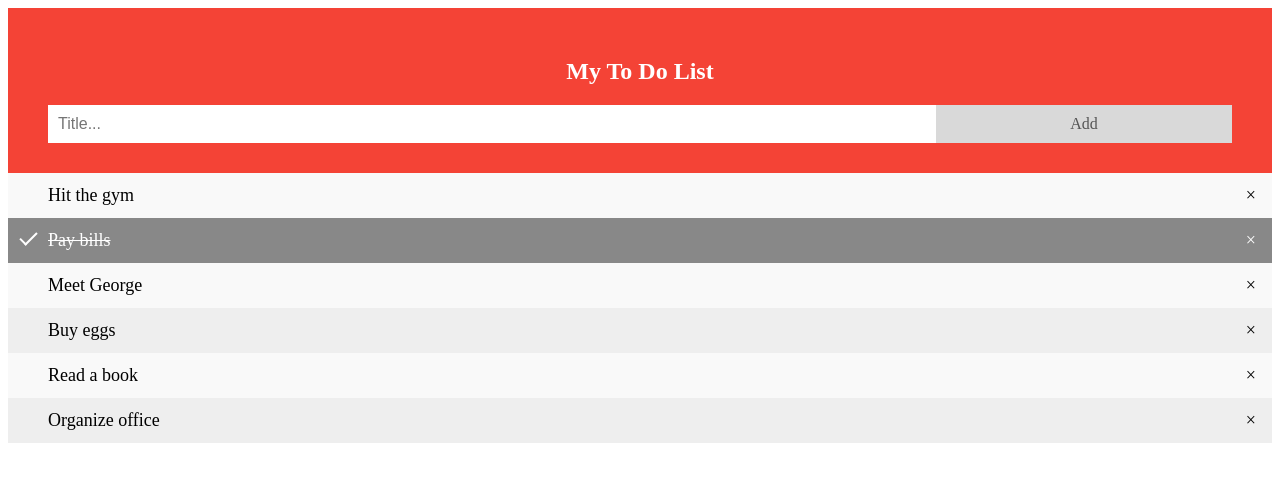
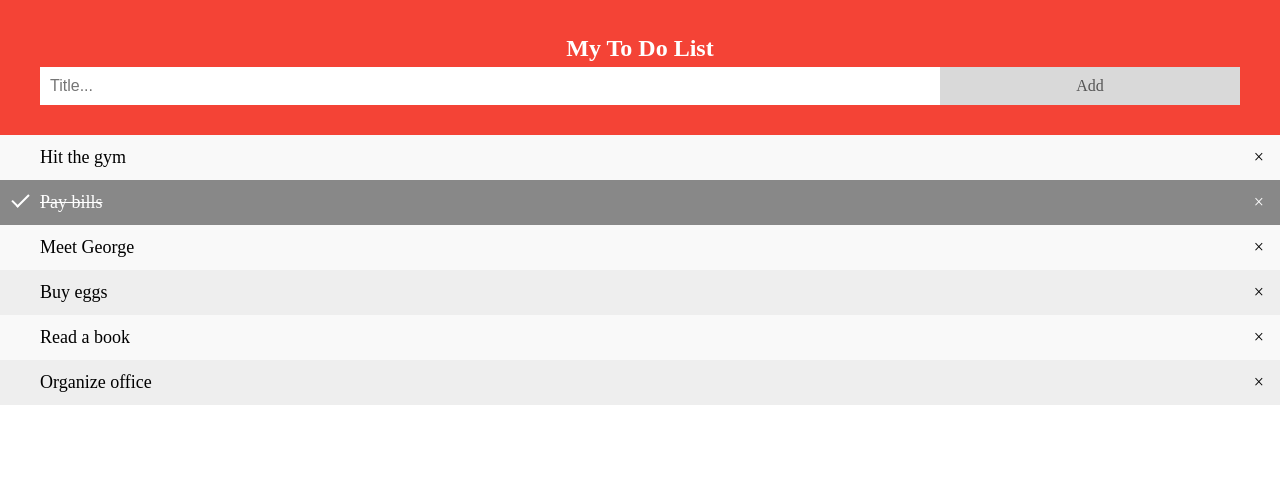
Before and after one commit to amandacot/AssignmentTracker, a plain HTML site: page index.html in a window 1280 px wide. Both pictures are taken after a click on the element "Add". Drawn offline with Linux system fonts and the light colour scheme.

Commit message:
Update index.html

```diff
--- a/index.html
+++ b/index.html
@@ -1,16 +1,137 @@
 <!DOCTYPE html>
 <html>
+<head>
+<meta name="viewport" content="width=device-width, initial-scale=1">
+<style>
+body {
+  margin: 0;
+  min-width: 250px;
+}
 
+/* Include the padding and border in an element's total width and height */
+* {
+  box-sizing: border-box;
+}
+
+/* Remove margins and padding from the list */
+ul {
+  margin: 0;
+  padding: 0;
+}
+
+/* Style the list items */
+ul li {
+  cursor: pointer;
+  position: relative;
+  padding: 12px 8px 12px 40px;
+  list-style-type: none;
+  background: #eee;
+  font-size: 18px;
+  transition: 0.2s;
+
+  /* make the list items unselectable */
+  -webkit-user-select: none;
+  -moz-user-select: none;
+  -ms-user-select: none;
+  user-select: none;
+}
+
+/* Set all odd list items to a different color (zebra-stripes) */
+ul li:nth-child(odd) {
+  background: #f9f9f9;
+}
+
+/* Darker background-color on hover */
+ul li:hover {
+  background: #ddd;
+}
+
+/* When clicked on, add a background color and strike out text */
+ul li.checked {
+  background: #888;
+  color: #fff;
+  text-decoration: line-through;
+}
+
+/* Add a "checked" mark when clicked on */
+ul li.checked::before {
+  content: '';
+  position: absolute;
+  border-color: #fff;
+  border-style: solid;
+  border-width: 0 2px 2px 0;
+  top: 10px;
+  left: 16px;
+  transform: rotate(45deg);
+  height: 15px;
+  width: 7px;
+}
+
+/* Style the close button */
+.close {
+  position: absolute;
+  right: 0;
+  top: 0;
+  padding: 12px 16px 12px 16px;
+}
+
+.close:hover {
+  background-color: #f44336;
+  color: white;
+}
+
+/* Style the header */
+.header {
+  background-color: #f44336;
+  padding: 30px 40px;
+  color: white;
+  text-align: center;
+}
+
+/* Clear floats after the header */
+.header:after {
+  content: "";
+  display: table;
+  clear: both;
+}
+
+/* Style the input */
+input {
+  margin: 0;
+  border: none;
+  border-radius: 0;
+  width: 75%;
+  padding: 10px;
+  float: left;
+  font-size: 16px;
+}
+
+/* Style the "Add" button */
+.addBtn {
+  padding: 10px;
+  width: 25%;
+  background: #d9d9d9;
+  color: #555;
+  float: left;
+  text-align: center;
+  font-size: 16px;
+  cursor: pointer;
+  transition: 0.3s;
+  border-radius: 0;
+}
+
+.addBtn:hover {
+  background-color: #bbb;
+}
+</style>
+</head>
 <body>
 
 <div id="myDIV" class="header">
-    <h2>My To Do List</h2>
+  <h2 style="margin:5px">My To Do List</h2>
   <input type="text" id="myInput" placeholder="Title...">
   <span onclick="newElement()" class="addBtn">Add</span>
-    <link rel="stylesheet" href="index.css">
-
 </div>
-
 
 <ul id="myUL">
   <li>Hit the gym</li>
@@ -20,9 +141,64 @@
   <li>Read a book</li>
   <li>Organize office</li>
 </ul>
-  <script src="index.js">
+
+<script>
+// Create a "close" button and append it to each list item
+var myNodelist = document.getElementsByTagName("LI");
+var i;
+for (i = 0; i < myNodelist.length; i++) {
+  var span = document.createElement("SPAN");
+  var txt = document.createTextNode("\u00D7");
+  span.className = "close";
+  span.appendChild(txt);
+  myNodelist[i].appendChild(span);
+}
+
+// Click on a close button to hide the current list item
+var close = document.getElementsByClassName("close");
+var i;
+for (i = 0; i < close.length; i++) {
+  close[i].onclick = function() {
+    var div = this.parentElement;
+    div.style.display = "none";
+  }
+}
+
+// Add a "checked" symbol when clicking on a list item
+var list = document.querySelector('ul');
+list.addEventListener('click', function(ev) {
+  if (ev.target.tagName === 'LI') {
+    ev.target.classList.toggle('checked');
+  }
+}, false);
+
+// Create a new list item when clicking on the "Add" button
+function newElement() {
+  var li = document.createElement("li");
+  var inputValue = document.getElementById("myInput").value;
+  var t = document.createTextNode(inputValue);
+  li.appendChild(t);
+  if (inputValue === '') {
+    alert("You must write something!");
+  } else {
+    document.getElementById("myUL").appendChild(li);
+  }
+  document.getElementById("myInput").value = "";
+
+  var span = document.createElement("SPAN");
+  var txt = document.createTextNode("\u00D7");
+  span.className = "close";
+  span.appendChild(txt);
+  li.appendChild(span);
+
+  for (i = 0; i < close.length; i++) {
+    close[i].onclick = function() {
+      var div = this.parentElement;
+      div.style.display = "none";
+    }
+  }
+}
 </script>
 
 </body>
-
 </html>
```
Lines whose indentation alone changed are shown as unchanged.
